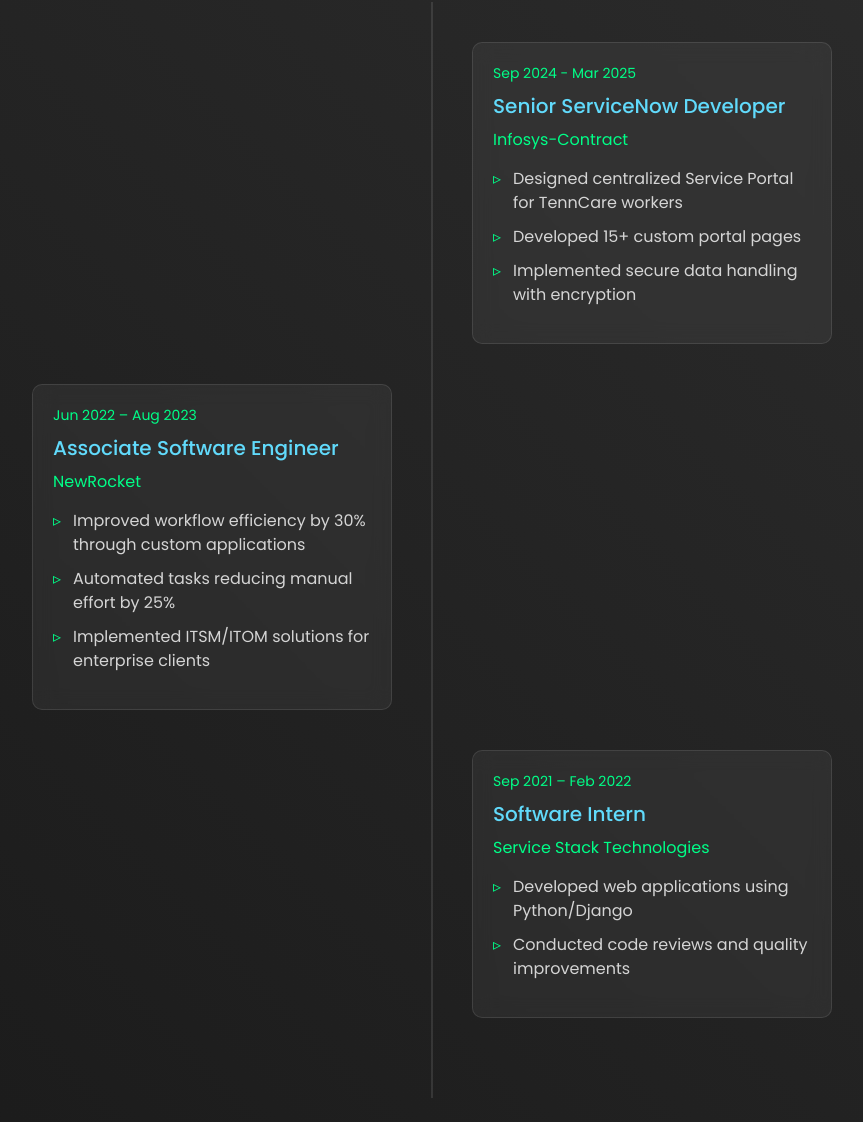
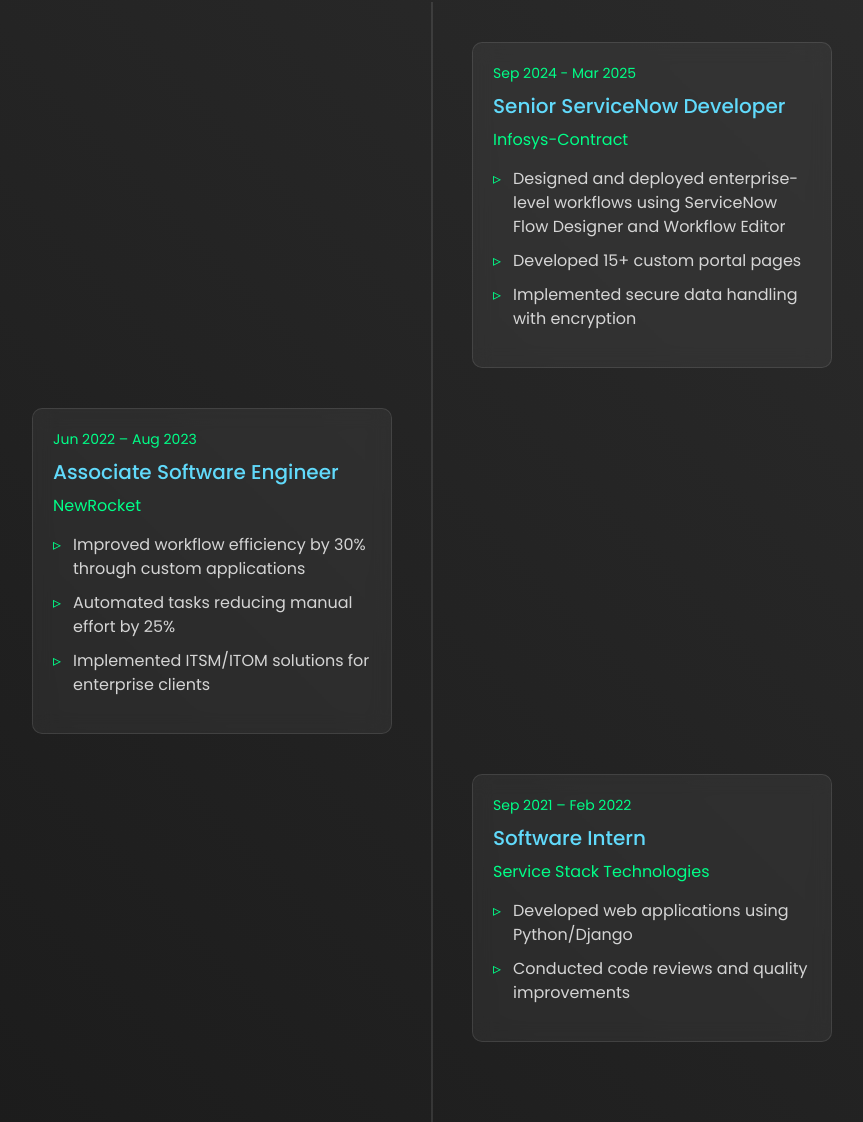
Before and after one commit to Fatih-ProX/MyFolio, a plain HTML site: page index.html in a window 1280 px wide. Shown: the part 2930-4052 px from the top of the page, without its empty margins (208-1071 px from the left). Drawn offline with nearby package versions, Linux system fonts and the light colour scheme; some packages are replaced by stand-ins of ours; a script that the page names is missing.

Commit message:
Update index.html

```diff
--- a/index.html
+++ b/index.html
@@ -185,7 +185,7 @@
                     <h3 class="timeline-title">Senior ServiceNow Developer</h3>
                     <div class="timeline-institution">Infosys-Contract </div>
                     <ul class="timeline-details">
-                        <li>Designed centralized Service Portal for TennCare workers</li>
+                        <li>Designed and deployed enterprise-level workflows using ServiceNow Flow Designer and Workflow Editor</li>
                         <li>Developed 15+ custom portal pages</li>
                         <li>Implemented secure data handling with encryption</li>
                     </ul>
```
